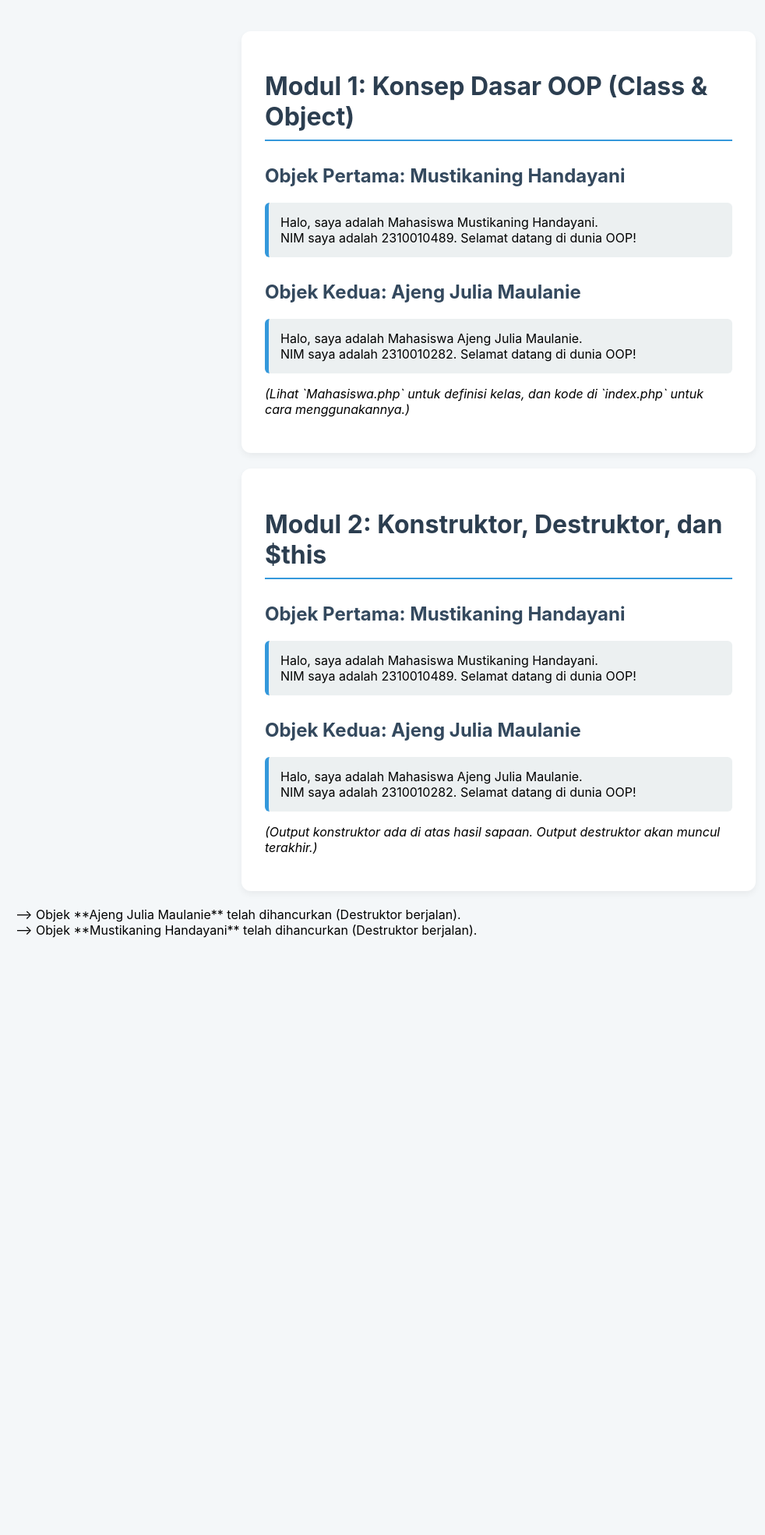
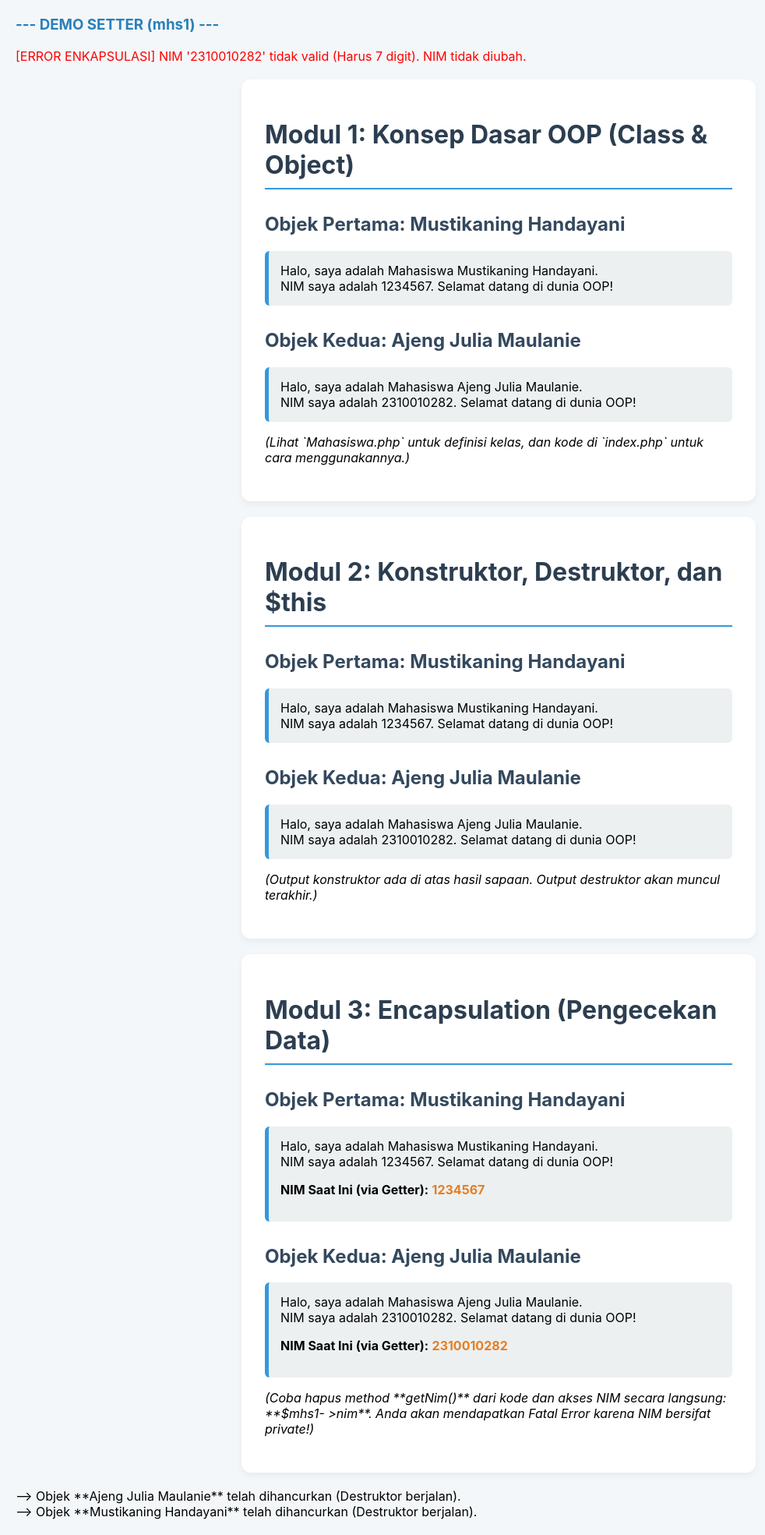
Before and after one commit to anionly7/php-oop-mvc, a PHP site: page / in a window 1280 px wide. Shown: the whole page at 78% size, without its empty margins (0-982 px from the left). Before the commit the page ends 1203 px from the top, so only its background shows below. Run offline with PHP 8.4, Linux system fonts and the light colour scheme.

Commit message:
ENCAPSULATION (ENKAPSULASI)

```diff
--- a/Index.php
+++ b/Index.php
@@ -3,7 +3,14 @@ require_once 'Mahasiswa.php';
 
 $mhs1 = new Mahasiswa("Mustikaning Handayani", "2310010489");
 $mhs2 = new Mahasiswa("Ajeng Julia Maulanie", "2310010282");
+// 3. Demonstrasi Akses Data (Setter/Getter)
+// Mencoba mengubah NIM (Setter) - Sukses
+echo "<h3 style='color:#2980b9;'>--- DEMO SETTER (mhs1) ---</h3>";
+$mhs1->setNim("1234567"); // 7 digit - Sukses
+// Mencoba mengubah NIM (Setter) - Gagal (validasi di dalam setter menolak)
+$mhs2->setNim("2310010282"); // 3 digit - Gagal
 ?>
+
 <!DOCTYPE html>
 <html lang="id">
 
@@ -86,6 +93,35 @@ $mhs2 = new Mahasiswa("Ajeng Julia Maulanie", "2310010282");
         </p>
     </div>
 
+    <div class="container">
+        <h1>Modul 3: Encapsulation (Pengecekan Data)</h1>
+
+        <h2>Objek Pertama: <?php echo $mhs1->getNama(); ?></h2>
+        <div class="output">
+            <!-- 4. Memanggil Metode Objek -->
+            <?php echo $mhs1->sayHello(); ?>
+            <p><strong>NIM Saat Ini (via Getter):</strong> <span style="font-weight: bold; color:
+            #e67e22;"><?php echo $mhs1->getNim(); ?></span></p>
+        </div>
+
+        <h2>Objek Kedua: <?php echo $mhs2->getNama(); ?></h2>
+        <div class="output">
+            <!-- Memanggil Metode Objek Kedua -->
+            <?php echo $mhs2->sayHello(); ?>
+            <p><strong>NIM Saat Ini (via Getter):</strong> <span style="font-weight: bold; color:
+            #e67e22;"><?php echo $mhs2->getNim(); ?></span></p>
+            <!-- <p style="color: red;">*Objek ini dibuat dengan NIM tidak valid, namun Setter
+                mencegahnya masuk ke properti.</p> -->
+        </div>
+
+        <p>
+            <em>(Coba hapus method **getNim()** dari kode dan akses NIM secara langsung: **$mhs1-
+                >nim**. Anda akan mendapatkan Fatal Error karena NIM bersifat private!)</em>
+        </p>
+
+    </div>
+
+
 </body>
 
 </html>
--- a/Mahasiswa.php
+++ b/Mahasiswa.php
@@ -10,6 +10,17 @@ class Mahasiswa
         $this->nim = $nim;
     }
 
+    public function setNim($nim)
+    {
+        // Validasi Sederhana: NIM harus memiliki panjang 7
+        if (strlen($nim) === 7) {
+            $this->nim = $nim;
+            return true;
+        } else {
+            echo "<span style='color: red;'>[ERROR ENKAPSULASI] NIM '{$nim}' tidak valid (Harus 7 digit). NIM tidak diubah.</span><br>";
+            return false;
+        }
+    }
     public function getNama()
     {
         return $this->nama;
```
